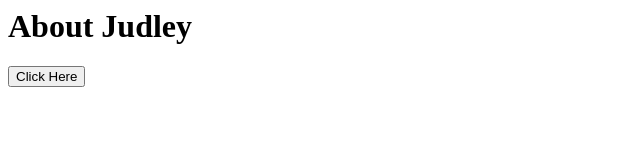
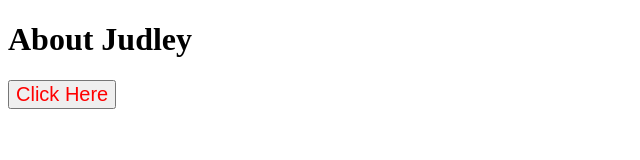
Before and after one commit to Judley2000/Judley2000.github.io, a plain HTML site: page index.html in a window 1280 px wide. Shown: the whole page, without its empty margins (0-640 px from the left). Drawn offline with Linux system fonts and the light colour scheme.

Commit message:
added button color commit!

```diff
--- a/index.html
+++ b/index.html
@@ -1,2 +1,10 @@
+<!DOCTYPE html>
+<html>
+  <head>
+     <link rel="stylesheet" type="text/css" href="style.css">
+</head>
+<body>
 <h1>About Judley</h1>
-<button type="button">Click Here</button>
+<button class="button" type="button">Click Here</button>
+ </body>
+</html>
--- /dev/null
+++ b/style.css
@@ -0,0 +1,3 @@
+.button {color:red;
+    font-size: 20px;
+}
```
